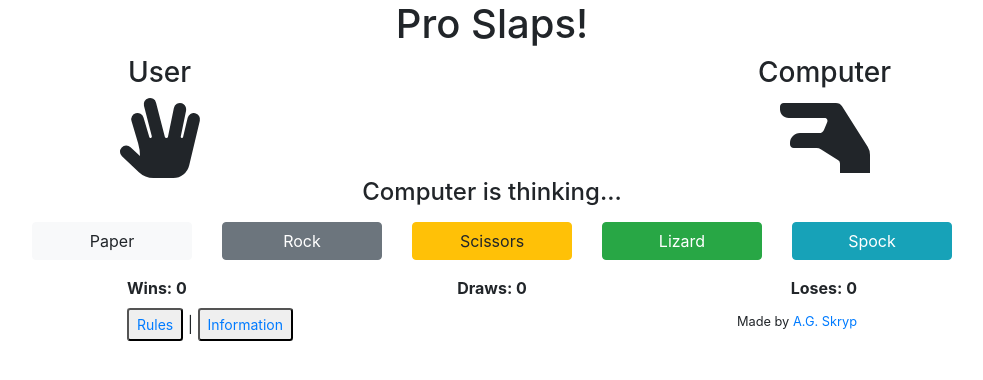
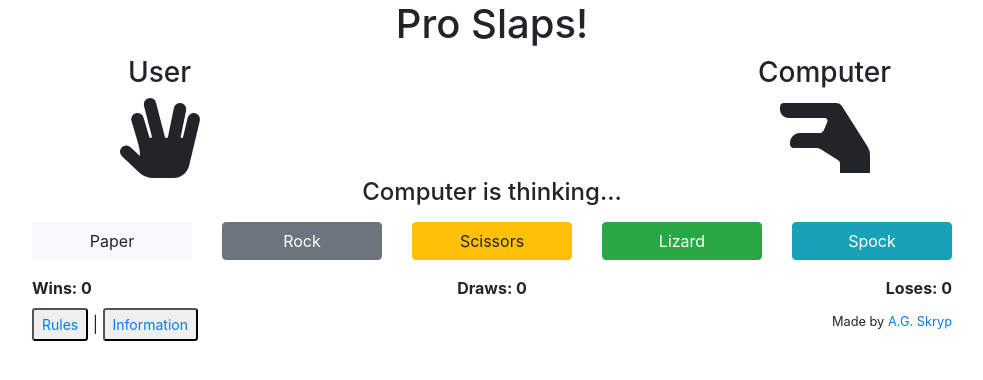
Before and after one commit to agskryp/proslaps, a Vue app: page / in a window 1280 px wide. Shown: the top 380 px of the page, without its empty margins (148-1131 px from the left). Built offline with nearby package versions, Linux system fonts and the light colour scheme.

Commit message:
Code clean up

```diff
--- a/src/App.vue
+++ b/src/App.vue
@@ -119,7 +119,7 @@
       </div>
 
       <div class="row">
-        <div class="col-md-8 mx-auto">
+        <div class="col-md-10 mx-auto">
           <div class="row mt-2 mb-2">
             <div class="col">
               <b>Wins: {{ this.counterWins }}</b>
@@ -136,7 +136,9 @@
 
           <div class="row">
             <div class="col">
-              <button class="btn-link btn-sm" @click="rulesButton()">Rules</button>
+              <button class="btn-link btn-sm" @click="rulesButton()">
+                Rules
+              </button>
               |
               <button class="btn-link btn-sm" @click="infoButton()">
                 Information
@@ -144,7 +146,8 @@
             </div>
 
             <div class="col text-right">
-              <small>Made by
+              <small
+                >Made by
                 <a href="https://agskryp.com" target="_blank">A.G. Skryp</a>
               </small>
             </div>
--- a/src/scripts/onIdle.js
+++ b/src/scripts/onIdle.js
@@ -2,8 +2,8 @@ export default {
   data() {
     return {
       computerIconRNG: 1,
-      humanIconRNG: 1,
-    }
+      humanIconRNG: 1
+    };
   },
 
   methods: {
```
Lines whose indentation alone changed are shown as unchanged.
